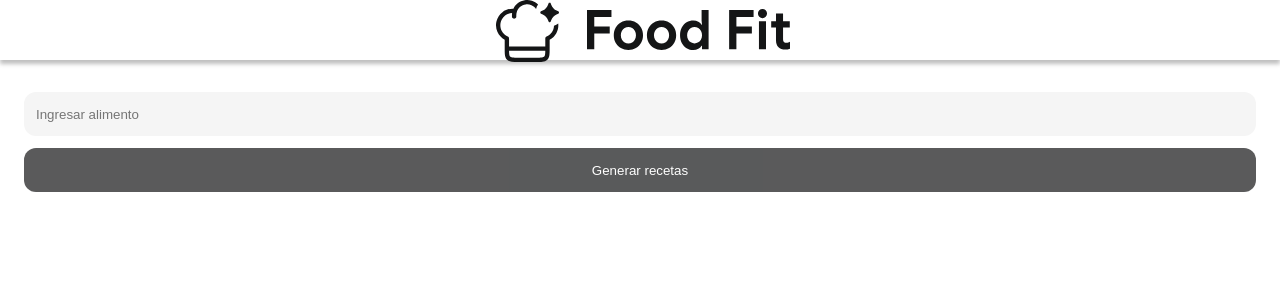
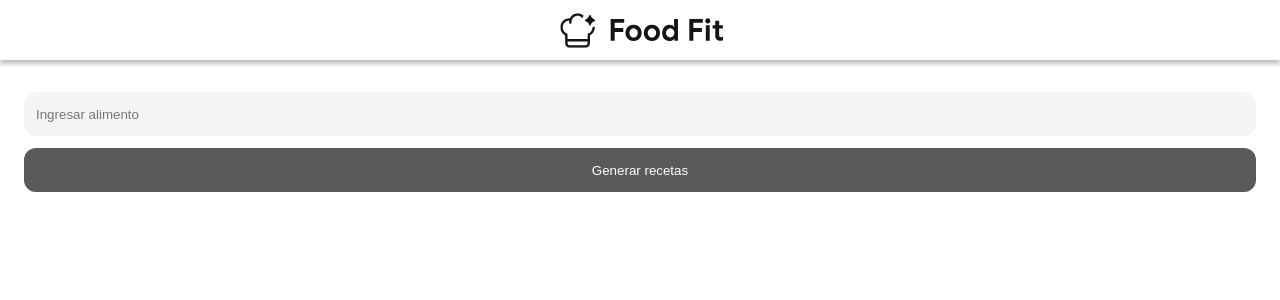
Before and after one commit to lperezp/food-fit-app, an Angular app in the folder food-fit-app/: page /search in a window 1280 px wide. Shown: the top 300 px of the page. Built offline with nearby package versions, Linux system fonts and the light colour scheme.

Commit message:
style(header): ajustar tamaño de imagen en el componente de encabezado

```diff
--- a/food-fit-app/src/app/components/header/header.component.scss
+++ b/food-fit-app/src/app/components/header/header.component.scss
@@ -4,4 +4,9 @@
     justify-content: center;
     align-items: center;
     box-shadow: 0px 4px 4px rgba(0, 0, 0, 0.25);
+
+    img {
+        height: 40px;
+        width: auto;
+    }
 }
```
